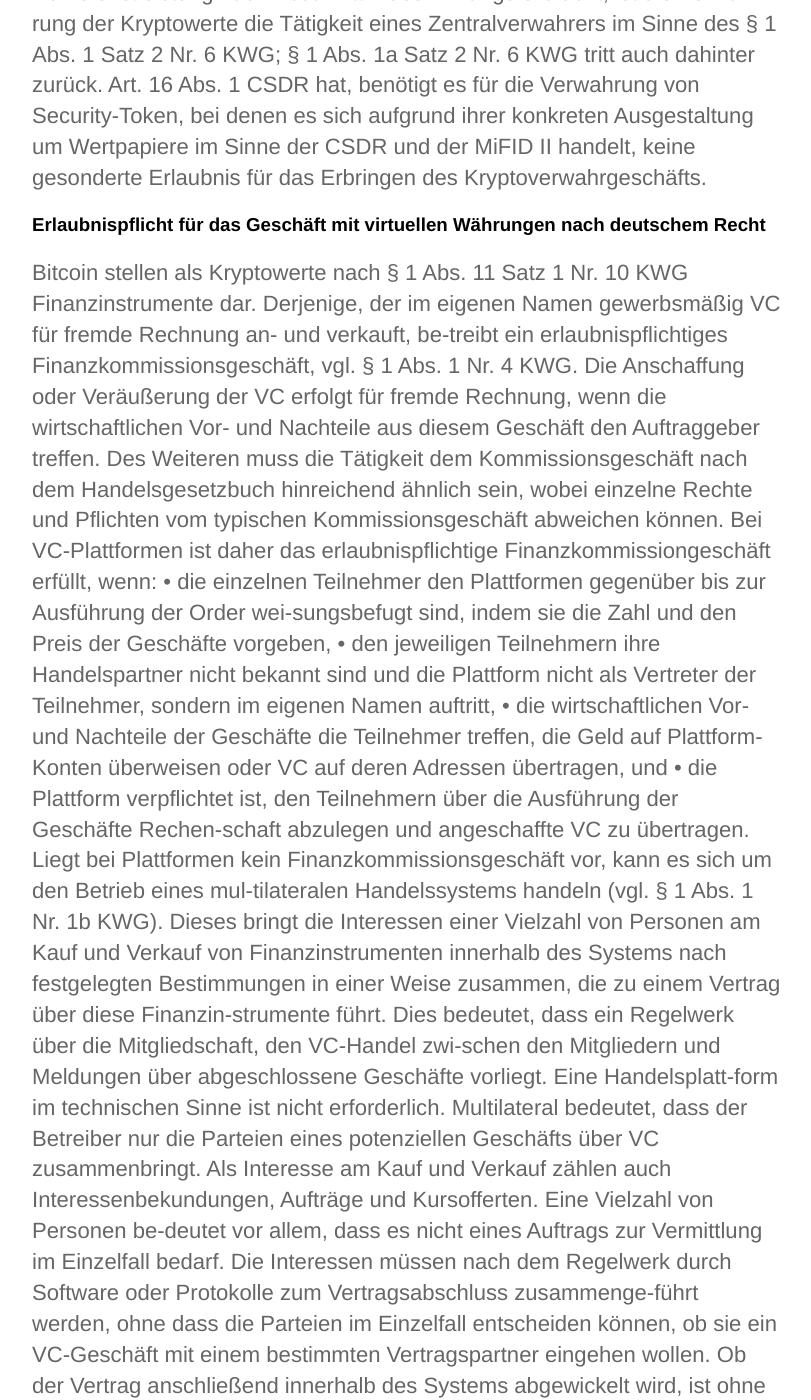
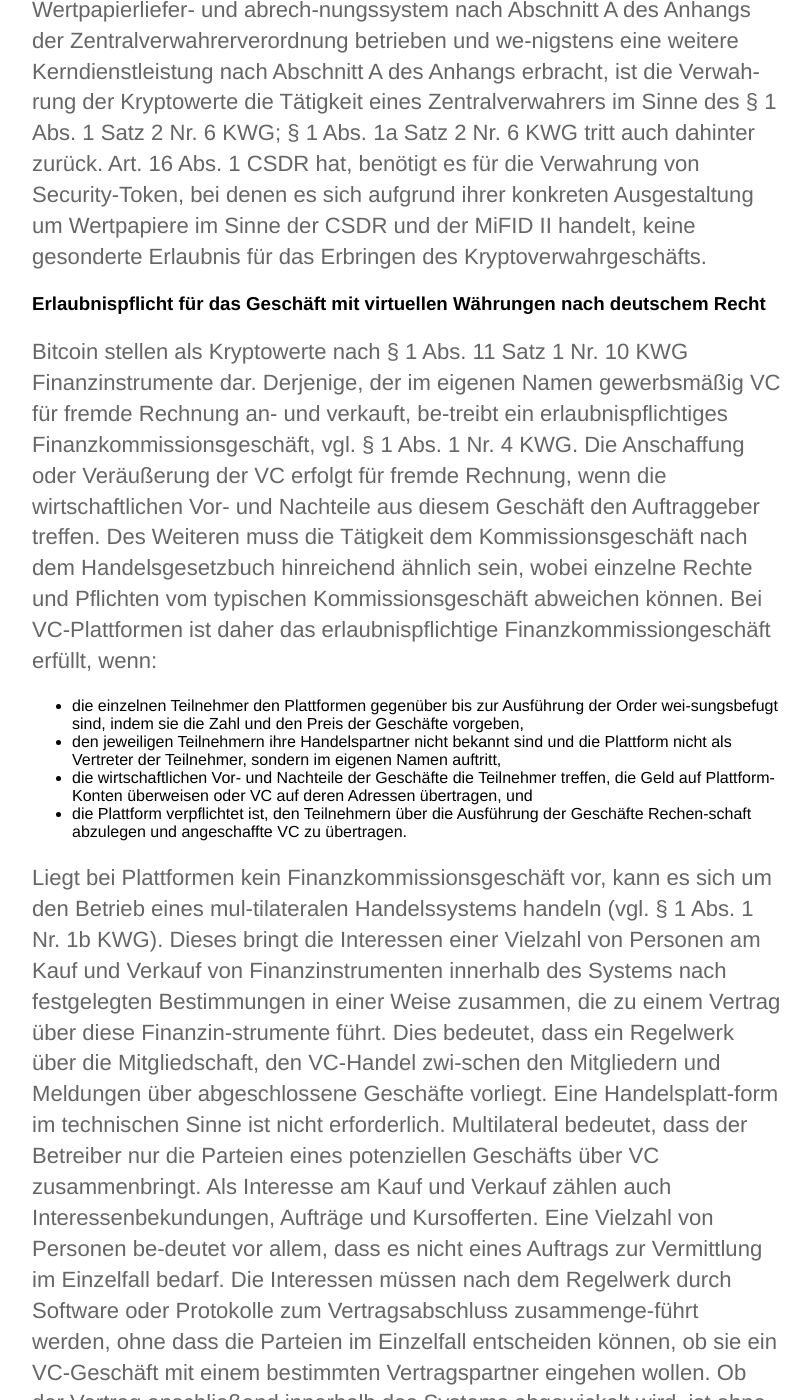
Before and after one commit to Bitcoin-InnovationHub/home, a Jekyll site: the page built from _posts/2022-05-16-bitcoin-microfinance.md, in a window 1280 px wide and 1400 px high, scrolled down 7213 px. Shown: the whole window, without its empty margins (233-1044 px from the left). Built offline with Jekyll 4.4.1, drawn with Linux system fonts in a browser that asks for light colours; some of the changed text lies outside the part shown.

Commit message:
Update 2022-05-16-bitcoin-microfinance.md

```diff
--- a/_posts/2022-05-16-bitcoin-microfinance.md
+++ b/_posts/2022-05-16-bitcoin-microfinance.md
@@ -147,6 +147,7 @@ Neben dem ausgefüllten Antrag für § 34c GewO muss eingereicht werden:
 - Bescheinigung des Insolvenzgerichts
 - Führungszeugnis der Belegart O (polizeiliches Führungszeugnis)
 - Auszug aus dem Gewerbezentralregister
+
 Zusätzlich gilt die Verordnung über die Pflichten der Immobilienmakler, Darlehensvermittler, Bau-träger, Baubetreuer und Wohnimmobilienverwalter (MaBV).
 
 Die Erlaubnis zur Darlehensvermittlung kann auch einer Gesellschaft erteilt werden. Dazu müssen alle Gesellschafter und die Gesellschaft selbst die Voraussetzungen der Erlaubnis erfüllen.
@@ -159,18 +160,19 @@ Fallen Kryptowerte unter den Finanzinstrumentebegriff des Art. 2 Abs. 1 Nr. 8 de
 Bitcoin stellen als Kryptowerte nach § 1 Abs. 11 Satz 1 Nr. 10 KWG Finanzinstrumente dar.
 Derjenige, der im eigenen Namen gewerbsmäßig VC für fremde Rechnung an- und verkauft, be-treibt ein erlaubnispflichtiges Finanzkommissionsgeschäft, vgl. § 1 Abs. 1 Nr. 4 KWG.
 Die Anschaffung oder Veräußerung der VC erfolgt für fremde Rechnung, wenn die wirtschaftlichen Vor- und Nachteile aus diesem Geschäft den Auftraggeber treffen. Des Weiteren muss die Tätigkeit dem Kommissionsgeschäft nach dem Handelsgesetzbuch hinreichend ähnlich sein, wobei einzelne Rechte und Pflichten vom typischen Kommissionsgeschäft abweichen können. Bei VC-Plattformen ist daher das erlaubnispflichtige Finanzkommissiongeschäft erfüllt, wenn:
-•	die einzelnen Teilnehmer den Plattformen gegenüber bis zur Ausführung der Order wei-sungsbefugt sind, indem sie die Zahl und den Preis der Geschäfte vorgeben,
-•	den jeweiligen Teilnehmern ihre Handelspartner nicht bekannt sind und die Plattform nicht als Vertreter der Teilnehmer, sondern im eigenen Namen auftritt,
-•	die wirtschaftlichen Vor- und Nachteile der Geschäfte die Teilnehmer treffen, die Geld auf Plattform-Konten überweisen oder VC auf deren Adressen übertragen, und
-•	die Plattform verpflichtet ist, den Teilnehmern über die Ausführung der Geschäfte Rechen-schaft abzulegen und angeschaffte VC zu übertragen.
+- die einzelnen Teilnehmer den Plattformen gegenüber bis zur Ausführung der Order wei-sungsbefugt sind, indem sie die Zahl und den Preis der Geschäfte vorgeben,
+- den jeweiligen Teilnehmern ihre Handelspartner nicht bekannt sind und die Plattform nicht als Vertreter der Teilnehmer, sondern im eigenen Namen auftritt,
+- die wirtschaftlichen Vor- und Nachteile der Geschäfte die Teilnehmer treffen, die Geld auf Plattform-Konten überweisen oder VC auf deren Adressen übertragen, und
+- die Plattform verpflichtet ist, den Teilnehmern über die Ausführung der Geschäfte Rechen-schaft abzulegen und angeschaffte VC zu übertragen.
+
 Liegt bei Plattformen kein Finanzkommissionsgeschäft vor, kann es sich um den Betrieb eines mul-tilateralen Handelssystems handeln (vgl. § 1 Abs. 1 Nr. 1b KWG). Dieses bringt die Interessen einer Vielzahl von Personen am Kauf und Verkauf von Finanzinstrumenten innerhalb des Systems nach festgelegten Bestimmungen in einer Weise zusammen, die zu einem Vertrag über diese Finanzin-strumente führt. Dies bedeutet, dass ein Regelwerk über die Mitgliedschaft, den VC-Handel zwi-schen den Mitgliedern und Meldungen über abgeschlossene Geschäfte vorliegt. Eine Handelsplatt-form im technischen Sinne ist nicht erforderlich. Multilateral bedeutet, dass der Betreiber nur die Parteien eines potenziellen Geschäfts über VC zusammenbringt. Als Interesse am Kauf und Verkauf zählen auch Interessenbekundungen, Aufträge und Kursofferten. Eine Vielzahl von Personen be-deutet vor allem, dass es nicht eines Auftrags zur Vermittlung im Einzelfall bedarf. Die Interessen müssen nach dem Regelwerk durch Software oder Protokolle zum Vertragsabschluss zusammenge-führt werden, ohne dass die Parteien im Einzelfall entscheiden können, ob sie ein VC-Geschäft mit einem bestimmten Vertragspartner eingehen wollen. Ob der Vertrag anschließend innerhalb des Systems abgewickelt wird, ist ohne Belang.
 
 ## Praktische Voraussetzungen
 Vergleich AuxMoney (Deutscher P2P-Anbieter)
-•	Erlaubnis zur Darlehensvermittlung nach § 34c Abs. 1 S. 1 Nr. 2 GewO
-•	Erlaubnis zur Finanzanlagenvermittlung nach § 34f Abs. 1 S. 1 Nr. 3 GewO
-•	Erlaubnis zur Versicherungsvermittlung nach § 34d Abs. 1 GewO
-•	Eintragung ins Vermittlerregister (www.vermittlerregister.info)
+- Erlaubnis zur Darlehensvermittlung nach § 34c Abs. 1 S. 1 Nr. 2 GewO
+- Erlaubnis zur Finanzanlagenvermittlung nach § 34f Abs. 1 S. 1 Nr. 3 GewO
+- Erlaubnis zur Versicherungsvermittlung nach § 34d Abs. 1 GewO
+- Eintragung ins Vermittlerregister (www.vermittlerregister.info)
 
 Schlichtungsstelle bei der Deutschen Bundesbank
 Postfach 10 06 02
```
Also changed, not shown: other parts of _posts/2022-05-16-bitcoin-microfinance.md (+1 -1 lines).
